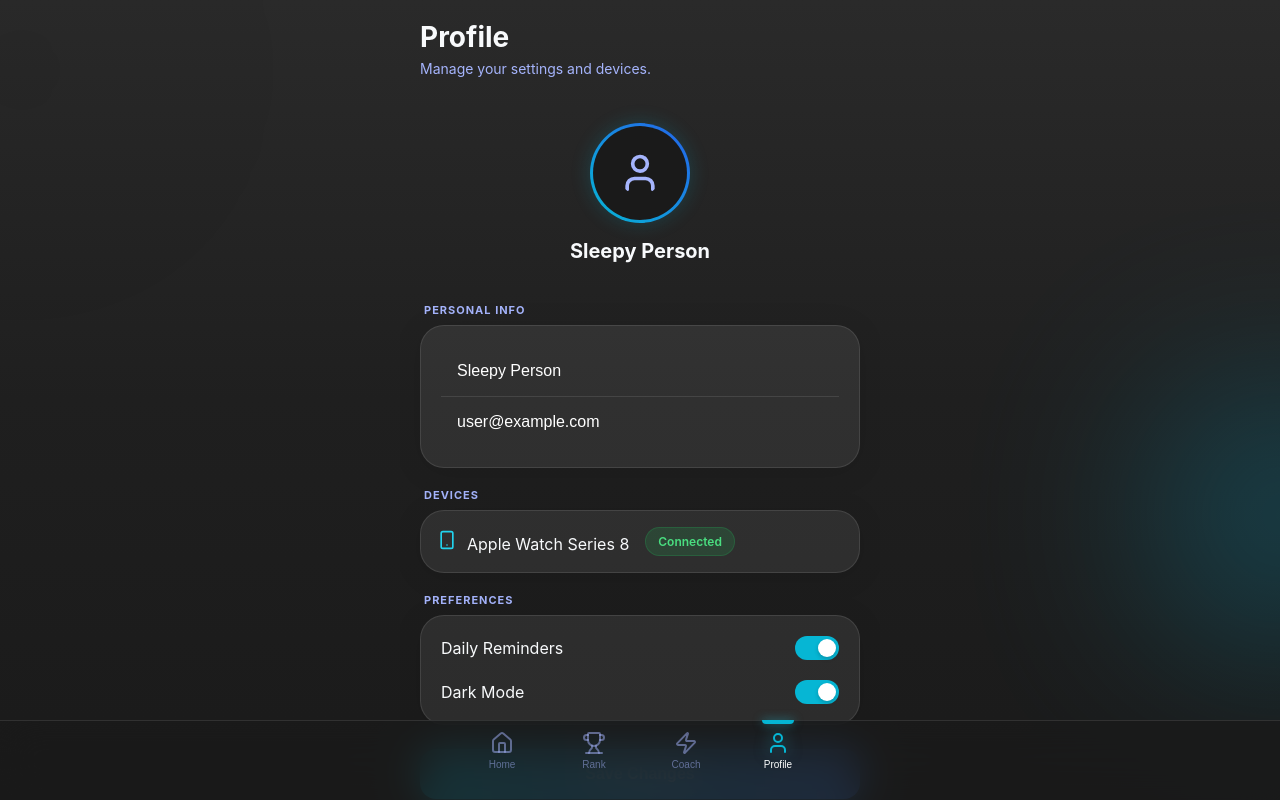
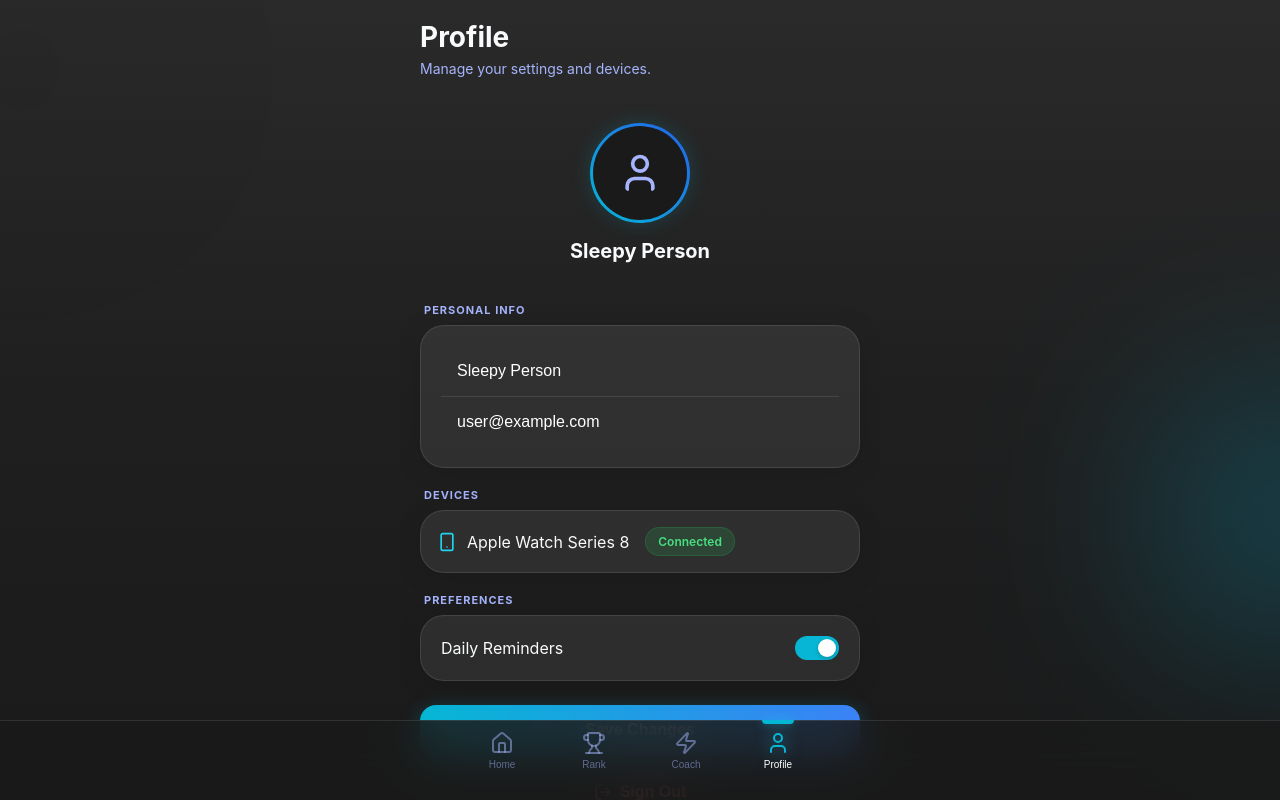
Before and after one commit to chanr335/sleepi, a React (Vite) app in the folder client/sleepi/: page /profile in a window 1280 px wide. Built offline with nearby package versions, Linux system fonts and the light colour scheme.

Commit message:
simplifying profile features

```diff
--- a/client/sleepi/src/pages/Profile.jsx
+++ b/client/sleepi/src/pages/Profile.jsx
@@ -30,10 +30,11 @@ const Profile = () => (
     <div className="form-section">
       <label>Devices</label>
       <GlassCard className="list-item">
-         <div className="flex-row">
-            <Smartphone color="#22d3ee" size={20} style={{ marginRight: 10 }} />
-            <span>Apple Watch Series 8</span>
-         </div>
+        <div className="flex-row" style={{ display: "flex", alignItems: "center" }}>
+          <Smartphone color="#22d3ee" size={20} style={{ marginRight: 10 }} />
+          <span>Apple Watch Series 8</span>
+        </div>
+
          <span className="badge badge-green">Connected</span>
       </GlassCard>
     </div>
@@ -43,10 +44,6 @@ const Profile = () => (
       <GlassCard className="settings-list">
          <div className="setting-row">
             <span>Daily Reminders</span>
-            <div className="switch checked"><div className="knob" /></div>
-         </div>
-         <div className="setting-row">
-            <span>Dark Mode</span>
             <div className="switch checked"><div className="knob" /></div>
          </div>
       </GlassCard>
```
